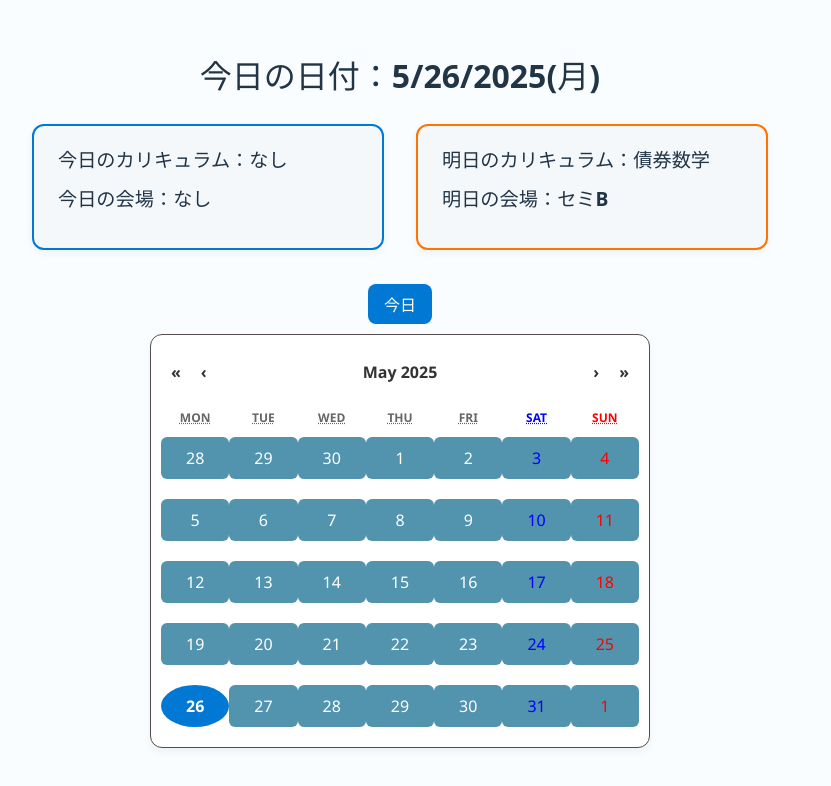
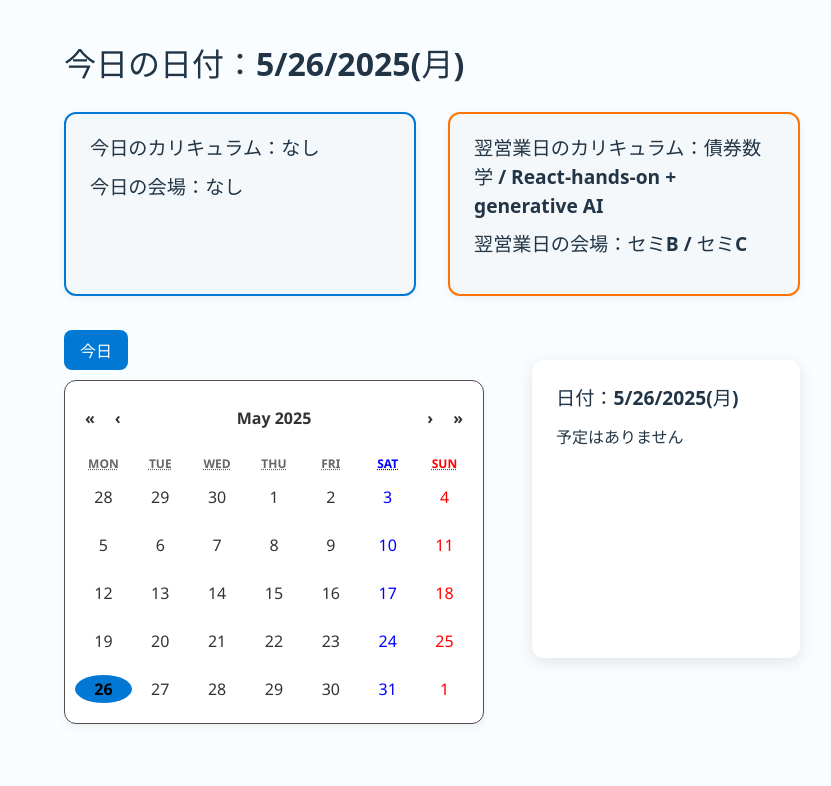
Before and after one commit to IbuHyaku0317/react-practice, a React (Vite) app: page /aiueo in a window 1280 px wide. Shown: the top 786 px of the page, without its empty margins (208-1039 px from the left). Built offline with nearby package versions, Linux system fonts and the light colour scheme; what igniteui-react-excel, igniteui-react-spreadsheet would draw is missing.

Commit message:
あいうえおおおお

```diff
--- a/src/App.tsx
+++ b/src/App.tsx
@@ -14,6 +14,7 @@ import Edit from "./pages/append.tsx";
 import MyCalendar from "./pages/GantScheduler/Gant.tsx";
 import Box from "./pages/box.jsx";
 import Boxlike from "./pages/box.jsx";
+import GroupSelect from "./pages/GroupSelect.tsx";
 IgrExcelModule.register();
 IgrSpreadsheetModule.register();
 
@@ -26,6 +27,7 @@ function App() {
         <Route path="/append" element={<Edit />} />
         <Route path="/aiueo" element={<MyCalendar />} />
         <Route path="/box" element={<Boxlike />} />
+        <Route path="/select" element={<GroupSelect />} />
       </Routes>
     </Router>
   );
--- a/src/pages/GantScheduler/Gant.tsx
+++ b/src/pages/GantScheduler/Gant.tsx
@@ -1,64 +1,60 @@
 import { useState } from "react";
 import Calendar from "react-calendar";
 import "./ScheduleTimeline.css";
-import { CurrencyBitcoin } from "@mui/icons-material";
+import { CurrencyBitcoin, PlayLesson } from "@mui/icons-material";
 import toISOStringWithTimezone from "./JTZ";
 
+// start_time, end_time を "YYYY-MM-DD HH:MM" 形式に統一
 const plans = [
   {
-    curriculum: "朝会",
-    place: "セミB",
-    date: "2025-05-27",
-    startTime: "9:00",
-    endTime: "9:30",
+    id: 1,
+    group: "A",
+    curriculum: "債券数学",
+    location: "セミB",
+    start_time: "2025-06-01 09:30",
+    end_time: "2025-06-01 18:00",
     teacher: "百田",
     color: "#ff0000",
   },
   {
-    curriculum: "債券数学",
-    place: "セミB",
-    date: "2025-05-27",
-    startTime: "9:30",
-    endTime: "18:00",
+    id: 2,
+    group: "B",
+    curriculum: "React-hands-on + generative AI",
+    location: "セミC",
+    start_time: "2025-06-01 03:30",
+    end_time: "2025-06-01 12:00",
     teacher: "百田",
     color: "#ff0000",
   },
-
   {
-    curriculum: "デリバティブ数学",
-    place: "セミC",
-    date: "2025-05-28",
-    startTime: "9:30",
-    endTime: "18:00",
+    id: 3,
+    group: "A",
+    curriculum: "朝会",
+    location: "セミB",
+    start_time: "2025-06-02 09:00",
+    end_time: "2025-06-02 09:30",
     teacher: "百田",
+    color: "#ff0000",
+  },
+  {
+    id: 4,
+    group: "A",
+    curriculum: "あいうえおあいうえお",
+    location: "セミB",
+    start_time: "2025-06-03 09:00",
+    end_time: "2025-06-03 09:30",
+    teacher: "百田",
+    color: "#ff0000",
   },
 ];
 
 const MyCalendar = () => {
   const [value, setValue] = useState<Date>(new Date());
   const [activeStartDate, setActiveStartDate] = useState<Date>(new Date());
-  const [popupDate, setPopupDate] = useState<Date | null>(null);
 
-  function findLongestPlanByDate(dateStr: string) {
-    // 指定日付の予定をすべて抽出
-    const dayPlans = plans.filter(
-      (p) => p.date === dateStr && p.startTime && p.endTime
-    );
-    if (dayPlans.length === 0)
-      return plans.find((p) => p.date === dateStr) || null;
-
-    // 時間差（分）を計算
-    const getMinutes = (time: string) => {
-      const [h, m] = time.split(":").map(Number);
-      return h * 60 + m;
-    };
-
-    // 最大時間差の予定を返す
-    return dayPlans.reduce((max, plan) => {
-      const diff = getMinutes(plan.endTime) - getMinutes(plan.startTime);
-      const maxDiff = getMinutes(max.endTime) - getMinutes(max.startTime);
-      return diff > maxDiff ? plan : max;
-    });
+  // 指定日付の予定をすべて返す
+  function findPlansByDate(dateStr: string) {
+    return plans.filter((p) => p.start_time.startsWith(dateStr));
   }
 
   const handleToday = () => {
@@ -82,28 +78,50 @@ const MyCalendar = () => {
 
   const handleClickDay = (date: Date) => {
     setValue(date);
-    setPopupDate(date);
   };
-
-  const handleClosePopup = () => {
-    setPopupDate(null);
-  };
-
-  // const findPlanByDate = (dateStr: string) =>
-  //   plans.find((p) => p.date === dateStr);
 
   const today = new Date();
   const tomorrow = new Date(today);
   tomorrow.setDate(today.getDate() + 1);
 
+  // "YYYY-MM-DD" 形式で日付を取得
   const todayStr = toISOStringWithTimezone(today).slice(0, 10);
   const tomorrowStr = toISOStringWithTimezone(tomorrow).slice(0, 10);
 
-  const todayPlan = findLongestPlanByDate(todayStr);
-  const tomorrowPlan = findLongestPlanByDate(tomorrowStr);
+  const todayPlan = plans.find((p) => p.start_time.startsWith(todayStr));
+  const futurePlans = plans.filter((p) => p.start_time.slice(0, 10) > todayStr);
+
+  const nextDate =
+    futurePlans.length > 0
+      ? futurePlans.map((p) => p.start_time.slice(0, 10)).sort()[0]
+      : null;
+
+  // 選択中の日付の予定リスト
+  const selectedDateStr = toISOStringWithTimezone(value).slice(0, 10);
+  const selectedPlans = findPlansByDate(selectedDateStr);
+
+  const nextDayPlans = nextDate
+    ? plans.filter((p) => p.start_time.startsWith(nextDate))
+    : [];
 
   return (
-    <div className="calendar-center-root">
+    <div
+      className="calendar-flex-root"
+      style={{
+        display: "flex",
+        flexDirection: "row",
+        alignItems: "flex-start",
+        justifyContent: "center",
+        width: "100vw",
+        minHeight: "100vh",
+        background: "#fafdff",
+        padding: "40px 0",
+        boxSizing: "border-box",
+        gap: "48px",
+      }}
+    >
+      {/* カレンダー（左側） */}
+      <div style={{ width: "420px", minWidth: "350px", flexShrink: 0 }}>
         <div className="today-date">
           今日の日付：{today.toLocaleDateString()}(
           {"日月火水木金土"[today.getDay()]})
@@ -114,21 +132,38 @@ const MyCalendar = () => {
               今日のカリキュラム：{todayPlan ? todayPlan.curriculum : "なし"}
             </div>
             <div className="today-place">
-            今日の会場：{todayPlan ? todayPlan.place : "なし"}
+              今日の会場：{todayPlan ? todayPlan.location : "なし"}
             </div>
           </div>
           <div className="tomorrow-info-box">
             <div className="tomorrow-curriculum">
-            明日のカリキュラム：
-            {tomorrowPlan ? tomorrowPlan.curriculum : "なし"}
+              翌営業日のカリキュラム：
+              {nextDayPlans.length > 0
+                ? nextDayPlans.map((p, i) => (
+                    <span key={i}>
+                      {p.curriculum}
+                      {i < nextDayPlans.length - 1 ? " / " : ""}
+                    </span>
+                  ))
+                : "なし"}
             </div>
             <div className="tomorrow-place">
-            明日の会場：{tomorrowPlan ? tomorrowPlan.place : "なし"}
+              翌営業日の会場：
+              {nextDayPlans.length > 0
+                ? nextDayPlans.map((p, i) => (
+                    <span key={i}>
+                      {p.location}
+                      {i < nextDayPlans.length - 1 ? " / " : ""}
+                    </span>
+                  ))
+                : "なし"}
             </div>
           </div>
         </div>
         <button onClick={handleToday}>今日</button>
-      <div style={{ width: "95vw", display: "flex", justifyContent: "center" }}>
+        <div
+          style={{ width: "100%", display: "flex", justifyContent: "center" }}
+        >
           <Calendar
             value={value}
             onClickDay={handleClickDay}
@@ -137,40 +172,52 @@ const MyCalendar = () => {
             tileClassName={getTileClassName}
           />
         </div>
-      {popupDate && (
-        <div className="popup-overlay" onClick={handleClosePopup}>
-          <div className="popup-content" onClick={(e) => e.stopPropagation()}>
-            <div>
-              日付：{popupDate.toLocaleDateString()}(
-              {"日月火水木金土"[popupDate.getDay()]})
       </div>
-            {(() => {
-              const plan = findLongestPlanByDate(
-                toISOStringWithTimezone(popupDate).slice(0, 10)
-              );
-              return plan ? (
-                <>
-                  <div>
-                    カリキュラム：
-                    <span style={{ color: plan.color ?? "#000" }}>
-                      {plan.curriculum}
-                    </span>
+      {/* 右側：押下した日付の詳細予定 */}
+      <div
+        className="popup-content"
+        style={{
+          minWidth: "220px",
+          maxWidth: "500px",
+          minHeight: "250px",
+          maxHeight: "400px",
+          background: "#fff",
+          borderRadius: "12px",
+          boxShadow: "0 4px 16px rgba(0, 0, 0, 0.1)",
+          marginTop: "320px",
+          display: "flex",
+          flexDirection: "column",
+          justifyContent: "flex-start",
+          padding: "24px",
+          flexShrink: 0,
+        }}
+      >
+        <div
+          style={{
+            fontWeight: "bold",
+            fontSize: "1.2rem",
+            marginBottom: "12px",
+          }}
+        >
+          日付：{value.toLocaleDateString()}({"日月火水木金土"[value.getDay()]})
         </div>
-                  <div>会場：{plan.place}</div>
-                  <div>担当教員：{plan.teacher}</div>
-                </>
+        {selectedPlans.length > 0 ? (
+          selectedPlans
+            .slice()
+            .sort((a, b) => a.start_time.localeCompare(b.start_time))
+            .map((plan, idx) => (
+              <div key={idx} style={{ marginBottom: "12px" }}>
+                <span style={{ fontWeight: "bold" }}>
+                  {plan.start_time.slice(11, 16)}~{plan.end_time.slice(11, 16)}
+                </span>{" "}
+                <span style={{ color: plan.color }}>{plan.curriculum}</span>
+                <span>@{plan.location}</span>
+              </div>
+            ))
         ) : (
-                <>
-                  <div>カリキュラム：無し</div>
-                  <div>会場：無し</div>
-                  <div>担当教員：</div>
-                </>
-              );
-            })()}
-            <button onClick={handleClosePopup}>閉じる</button>
+          <div>予定はありません</div>
+        )}
       </div>
-        </div>
-      )}
     </div>
   );
 };
--- a/src/pages/GantScheduler/ScheduleTimeline.css
+++ b/src/pages/GantScheduler/ScheduleTimeline.css
@@ -1,9 +1,9 @@
 /* カレンダー全体のスタイル */
 .react-calendar {
   min-width: 350px; /* 必要に応じて調整 */
-  min-height: 380px; /* 必要に応じて調整 */
+  min-height: 250px; /* 必要に応じて調整 */
   max-width: 500px; /* お好みで */
-  max-height: 500px; /* お好みで */
+  max-height: 400px; /* お好みで */
   box-sizing: border-box;
   background: #ffffff;
   border: 1px solid #554d4d;
@@ -53,12 +53,12 @@
 
 /* 各日付セル */
 .react-calendar__tile {
-  background: rgb(82, 148, 173);
+  background: none;
   border: none;
-  padding: 10px 0;
+  padding: 3px 0;
   text-align: center;
   border-radius: 6px;
-
+  color: #333;
   cursor: pointer;
 }
 
@@ -72,18 +72,18 @@
 }
 
 .react-calendar__tile:hover {
-  background-color: #000000;
+  background-color: #ffffff;
 }
 
 .react-calendar__tile--now {
-  background: #e0f7fa;
+  background: rgb(116, 204, 255);
   font-weight: bold;
-  border-radius: 50%;
+  border-radius: 8px;
 }
 
 .react-calendar__tile--active {
   background: #0078d4;
-  color: rgb(255, 255, 255);
+  color: rgb(0, 0, 0);
   border-radius: 50%;
 }
 
@@ -101,19 +101,6 @@ button {
 
 button:hover {
   background-color: #177fcf;
-}
-
-.popup-overlay {
-  position: fixed;
-  top: 0;
-  left: 0;
-  width: 100vw;
-  height: 100vh;
-  background: rgba(0, 0, 0, 0.3);
-  display: flex;
-  align-items: center;
-  justify-content: center;
-  z-index: 1000;
 }
 
 /* ポップアップ本体 */
@@ -172,14 +159,7 @@ button:hover {
   min-width: 300px;
   box-shadow: 0 2px 8px rgba(0, 0, 0, 0.06);
 }
-.calendar-center-root {
-  min-height: 100vh;
-  display: flex;
-  flex-direction: column;
-  align-items: center; /* 横中央 */
-  justify-content: center; /* 縦中央 */
-  background: #fafdff; /* お好みで背景色 */
-}
+
 .react-calendar__navigation__label {
   pointer-events: none;
 }
--- /dev/null
+++ b/src/pages/GroupSelect.tsx
@@ -0,0 +1,24 @@
+import { useState } from "react";
+import { useNavigate } from "react-router-dom";
+
+const GroupSelect = () => {
+  const [group, setGroup] = useState("A");
+  const navigate = useNavigate();
+
+  const handleSubmit = () => {
+    navigate("/aiueo");
+  };
+
+  return (
+    <div>
+      <select value={group} onChange={(e) => setGroup(e.target.value)}>
+        <option value="A">グループA</option>
+        <option value="B">グループB</option>
+        <option value="C">グループC</option>
+      </select>
+      <button onClick={handleSubmit}>決定</button>
+    </div>
+  );
+};
+
+export default GroupSelect;
```
Also changed, not shown: src/メモ3.txt (added). Lines whose indentation alone changed are shown as unchanged.
